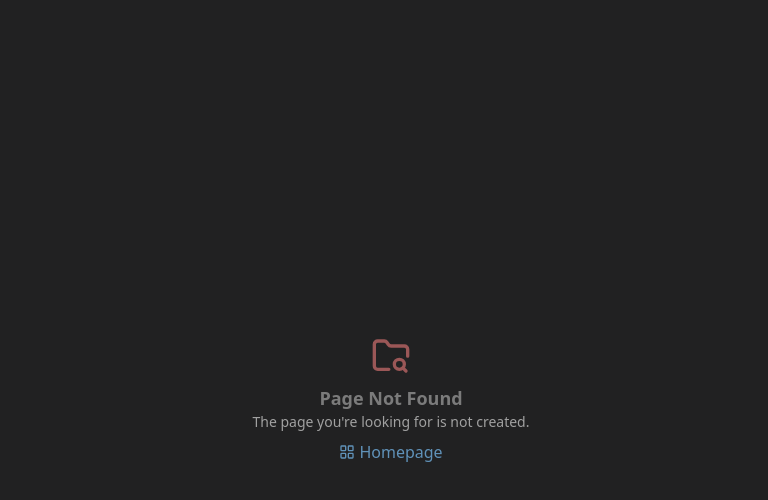
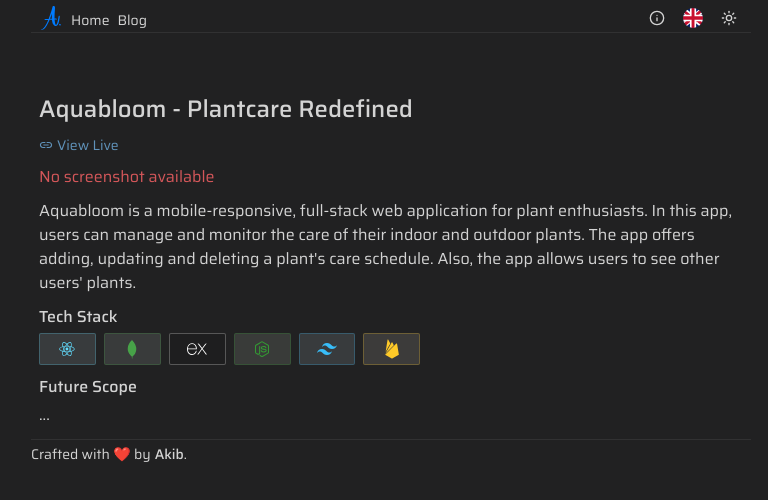
Before and after one commit to akibur-r/portfolio, a React (Vite) app: page /project/mern-project-1 in a window 1280 px wide. Before the commit this address had no page. Shown: the top 500 px of the page, without its empty margins (249-1017 px from the left). Built offline with nearby package versions, Linux system fonts and the light colour scheme.

Commit message:
Added project details page

```diff
--- /dev/null
+++ b/src/pages/projectdetailspage/ProjectDetailsPage.tsx
@@ -0,0 +1,69 @@
+import ProjectScreenshotCard from "@/components/homepage/projects/projectCard/ProjectScreenshotCard";
+import ProjectTechIcon from "@/components/homepage/projects/projectCard/ProjectTechIcon";
+import type { ProjectType } from "@/types/project/ProjectType";
+import { getProjectById } from "@/utils/functions/getProject";
+import { IoMdLink } from "react-icons/io";
+import { Link, useParams } from "react-router";
+
+const ProjectDetailsPage = () => {
+  const { id } = useParams();
+  const project: ProjectType = getProjectById(id || "");
+
+  return (
+    <div>
+      {Object.keys(project).length > 0 ? (
+        <div className="space-y-2.5">
+          <h1 className="text-2xl font-medium">{project.name}</h1>
+          <div className="space-x-2">
+            <Link
+              target={"_blank"}
+              to={project.live_link || "/"}
+              className="text-sm text-accent hover:text-neutral-700 dark:hover:text-neutral-400 hover:underline flex items-center gap-1"
+            >
+              <IoMdLink />
+              View Live
+            </Link>
+          </div>
+
+          <div>
+            <div className="flex flex-wrap gap-2">
+              {project.screenshots.length ? (
+                project.screenshots.map((ss, idx) => (
+                  <ProjectScreenshotCard key={idx} ss={ss} />
+                ))
+              ) : (
+                <span className="text-destructive/80">
+                  No screenshot available
+                </span>
+              )}
+            </div>
+          </div>
+
+          <div>{project.description}</div>
+
+          <div className="space-y-1">
+            <h3 className="space-x-1 font-medium text-neutral-700 dark:text-neutral-300">
+              <span>Tech Stack</span>
+            </h3>
+            <div className="flex flex-wrap gap-2">
+              {project.techStack.map((tech) => (
+                <ProjectTechIcon key={tech} icon={tech} />
+              ))}
+            </div>
+          </div>
+
+          <div className="space-y-1">
+            <h3 className="space-x-1 font-medium text-neutral-700 dark:text-neutral-300">
+              <span>Future Scope</span>
+            </h3>
+            <div>...</div>
+          </div>
+        </div>
+      ) : (
+        <>project not found</>
+      )}
+    </div>
+  );
+};
+
+export default ProjectDetailsPage;
--- a/src/routes/router.tsx
+++ b/src/routes/router.tsx
@@ -2,6 +2,7 @@ import RootLayout from "@/layouts/root/RootLayout";
 import BlogsPage from "@/pages/blogspage/BlogsPage";
 import ErrorPage from "@/pages/errorpage/ErrorPage";
 import HomePage from "@/pages/homepage/HomePage";
+import ProjectDetailsPage from "@/pages/projectdetailspage/ProjectDetailsPage";
 import { createBrowserRouter } from "react-router";
 
 export const router = createBrowserRouter([
@@ -17,6 +18,10 @@ export const router = createBrowserRouter([
         path: "/blogs",
         Component: BlogsPage,
       },
+      {
+        path: "/project/:id",
+        Component: ProjectDetailsPage,
+      },
     ],
     errorElement: <ErrorPage />,
   },
--- /dev/null
+++ b/src/utils/functions/getProject.tsx
@@ -0,0 +1,9 @@
+import { projects } from "@/assets/docs/projectsList";
+
+export const getProjectById = (id: string) => {
+  return (
+    projects.find((project) => project.id === id) || {
+      id: "empty",
+    }
+  );
+};
```
Also changed, not shown: src/types/project/ProjectType.tsx (+7 -7 lines).
